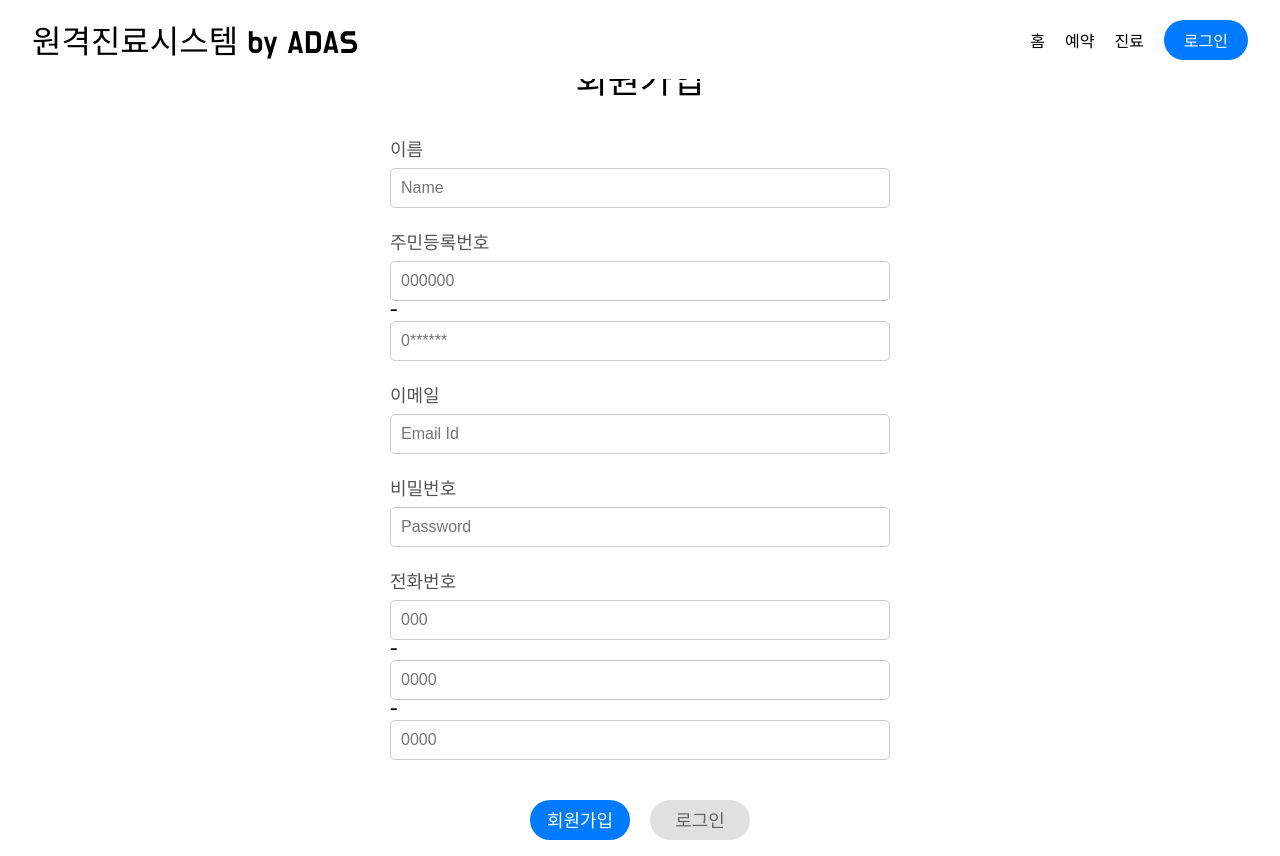
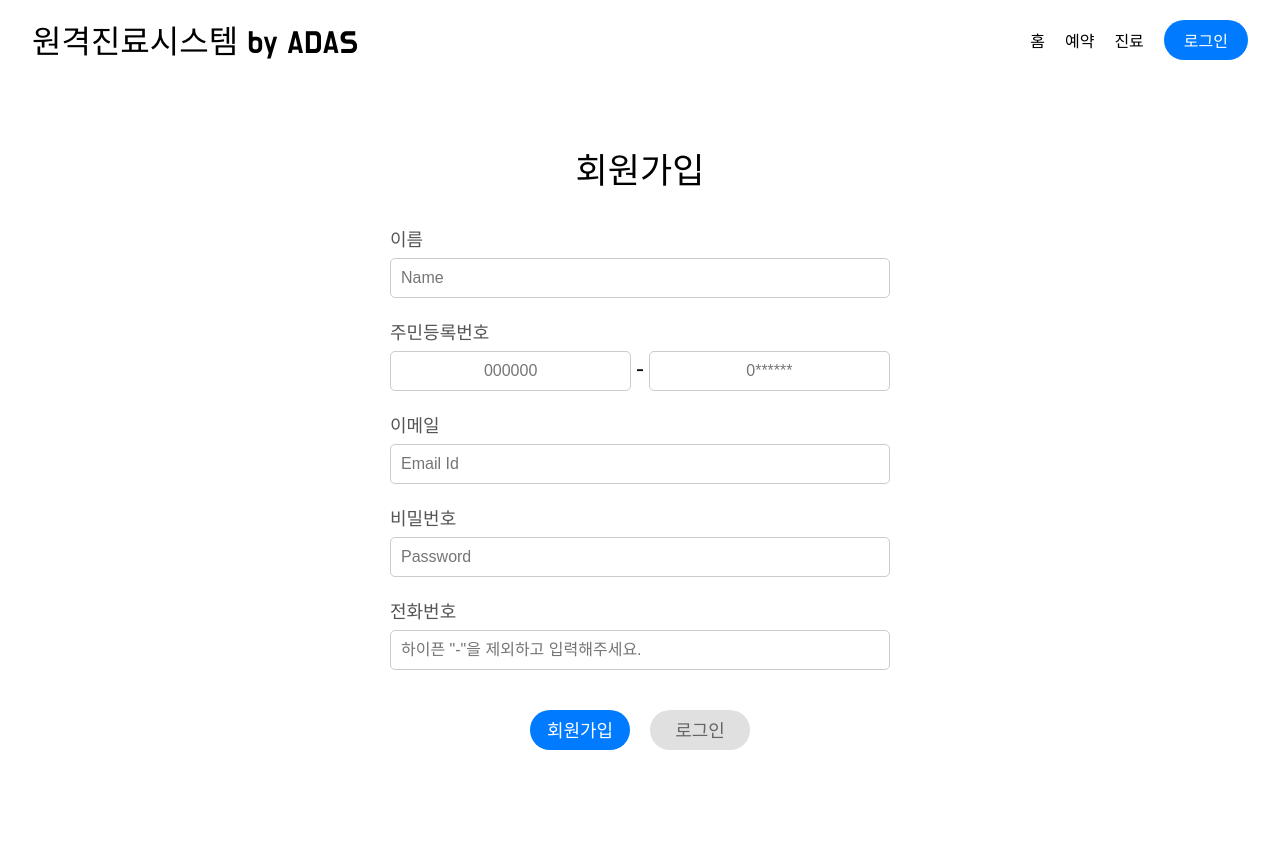
Before and after one commit to hanium-team-ADAS/frontend, a React (Create React App) app: page /patientSignUp in a window 1280 px wide. After the commit the page ends 800 px from the top, so only its background shows below. Built offline with nearby package versions, Linux system fonts and the light colour scheme; a web font is replaced by a local one.

Commit message:
feat: API

```diff
--- a/src/components/Appt/ApptForm.jsx
+++ b/src/components/Appt/ApptForm.jsx
@@ -1,9 +1,11 @@
 import React, { useEffect, useState } from 'react'
 import { getMinMaxDates } from '../../utils/dateUtils';
 import { timeOptions } from '../../utils/timeOptions';
+import api from '../../services/api';
 import '../../styles/apptForm.css'
 
 const ApptForm = ({ doctorData, selectedDoctorIndex, setSelectedDoctorIndex }) => {
+  // 예약 가능한 날짜 범위
   const [minDate, setMinDate] = useState('');
   const [maxDate, setMaxDate] = useState('');
 
@@ -13,13 +15,40 @@ const ApptForm = ({ doctorData, selectedDoctorIndex, setSelectedDoctorIndex }) =
     setMaxDate(maxDate);
   }, []);
 
+  // 의사 선택 변경 시 호출되는 핸들러
   const handleDoctorChange = (event) => {
     setSelectedDoctorIndex(parseInt(event.target.value));
   };
 
+  const [newAppt, setNewAppt] = useState({
+    doctor: '',
+    date:'',
+    time:''
+  });
+
+  const handleChange = (e) => {
+    const {name, value} = e.target;
+    setNewAppt({ ...newAppt, [name]: value });
+  };
+
+  const handleSubmit = async (e) => {
+    e.preventDefault();
+
+    try {
+        const response = await api.post('/', {
+            doctor: newAppt.doctor,
+            date: newAppt.date,
+            time: newAppt.time
+        });
+        alert(response.data);
+      } catch (error) {
+        alert('Submit failed');
+      }
+  };
+
   return (
     <div className='appt-container'>
-      <form>
+      <form className='appt-form' onSubmit={handleSubmit}>
         <div className='appt-inputs'>
             <div className="appt-input">
               <select value={selectedDoctorIndex} onChange={handleDoctorChange}>
@@ -33,7 +62,7 @@ const ApptForm = ({ doctorData, selectedDoctorIndex, setSelectedDoctorIndex }) =
               <input type='text' value={selectedDoctorIndex !== -1 ? doctorData[selectedDoctorIndex].major : ''} readOnly />
             </div>
             <div className="appt-input">
-              <input type='date' min={minDate} max={maxDate}></input>
+              <input type='date' name='date' onChange={handleChange} min={minDate} max={maxDate}></input>
             </div>
             <div className="appt-input">
               <select required id="appt-time" name="appt-time">
--- a/src/components/Auth/DoctorSignUp.jsx
+++ b/src/components/Auth/DoctorSignUp.jsx
@@ -1,49 +1,76 @@
-import React from 'react'
+import React, { useState } from 'react'
 import { useNavigate } from 'react-router-dom'
+import api from '../../services/api';
 import '../../styles/signUp.css'
 
 const DoctorSignUp = () => {
     const navigate = useNavigate();
-
     const handleClick = () => {
         navigate('/login');
     }
+
+    const [user, setUser] = useState({
+        name: '',
+        email: '',
+        password: '',
+        specialization: '',
+        license_number: '',
+        phone: ''
+    });
+
+    const handleChange = (e) => {
+        const { name, value } = e.target;
+        setUser({ ...user, [name]: value });
+    };
+
+    const handleSubmit = async (e) => {
+        e.preventDefault();
+
+        try {
+            const response = await api.post('/doctor/sign-up', user);
+            alert(response.data);
+            alert(user.name + ' 님 환영합니다.\n로그인 페이지로 이동합니다.')
+            navigate('/login');
+        } catch (error) {
+            alert('SignUp failed');
+        }
+    };
 
   return (
     <div className='DoctorSignUp-component'>
         <div className='header'>
             <div className='text'>회원가입</div>
         </div>
-        <form className='form-signUp'>
+        <form className='form-signUp' onSubmit={handleSubmit}>
             <div className="field-signUp">
                 <div className='field-name'>이름</div>
-                <input type="text" className='input' placeholder='Name' name='name'required/>
+                <input type='text' className='input' placeholder='Name' name='name'
+                    value={user.userName} onChange={handleChange} required />
             </div>
-            <div className="field-signUp">
+            <div className='field-signUp'>
                 <div className='field-name'>이메일</div>
-                <input type="email" className='input' placeholder='Email Id' name='email'required/>
+                <input type='email' className='input' placeholder='Email Id' name='email'
+                    value={user.email} onChange={handleChange} required />
             </div>
-            <div className="field-signUp">
+            <div className='field-signUp'>
                 <div className='field-name'>비밀번호</div>
-                <input type="password" className='input' placeholder='Password' name='password'required/>
-            </div>
+                <input type='password' className='input' placeholder='Password' name='password'
+                    value={user.password} onChange={handleChange} required />
+                </div>
             <div className="field-signUp">
                 <div className='field-name'>전공</div>
-                <input type="text" className='input' placeholder='전공 입력' name='major'required/>
+                <input type="text" className='input' placeholder='전공 입력' name='specialization'
+                    value={user.major} onChange={handleChange} required />
             </div>
             <div className="field-signUp">
                 <div className='field-name'>면허정보</div>
-                <input type="text" className='input' placeholder="면허번호 입력" name='license' required />
+                <input type="text" className='input' placeholder="면허번호 입력" name='license_number'
+                    value={user.license} onChange={handleChange} required />
             </div>
-            <div className="field-signUp">
+            <div className='field-signUp'>
                 <div className='field-name'>전화번호</div>
-                <div className='input-phone'>
-                    <input type="text" className='input' placeholder='000' maxLength="3" pattern="[0-1]{3}" name='phone1' required/>
-                    -
-                    <input type="text" className='input' placeholder='0000' maxLength="4" pattern="[0-9]{4}" name='phone2' required/>
-                    -
-                    <input type="text" className='input' placeholder='0000' maxLength="4" pattern="[0-9]{4}" name='phone3' required/>
-                </div>
+                <input type='text' className='input' placeholder='하이픈 "-"을 제외하고 입력해주세요.' name='phone'
+                    value={user.phone} onChange={handleChange} required />
             </div>
             <div className="submit-signUp">
                 <input type='submit' className="submit" value='회원가입'/>
--- a/src/components/Auth/Login.jsx
+++ b/src/components/Auth/Login.jsx
@@ -35,6 +35,8 @@ const Login = () => {
                 password: user.password
             });
             alert(response.data);
+            alert(user.email + ' 님 좋은 하루 되세요.')
+            navigate('/');
         } catch (error) {
             alert('Login failed');
         }
--- a/src/components/Auth/PatientSignUp.jsx
+++ b/src/components/Auth/PatientSignUp.jsx
@@ -1,12 +1,39 @@
-import React from 'react';
+import React, { useState } from 'react';
 import { useNavigate } from 'react-router-dom';
+import api from '../../services/api';
 import '../../styles/signUp.css';
 
 const PatientSignUp = () => {
     const navigate = useNavigate();
-
     const handleClick = () => {
         navigate('/login');
+    };
+
+    const [user, setUser] = useState({
+        name: '',
+        dateOfBirth: '',
+        password: '',
+        email: '',
+        phone: '',
+        gender: ''
+    });
+
+    const handleChange = (e) => {
+        const { name, value } = e.target;
+        setUser({ ...user, [name]: value });
+    };
+
+    const handleSubmit = async (e) => {
+        e.preventDefault();
+
+        try {
+            const response = await api.post('/patient/sign-up', user);
+            alert(response.data);
+            alert(user.name + ' 님 환영합니다.\n로그인 페이지로 이동합니다.')
+            navigate('/login');
+        } catch (error) {
+            alert('SignUp failed');
+        }
     };
 
     return (
@@ -14,36 +41,36 @@ const PatientSignUp = () => {
             <div className='header'>
                 <div className='text'>회원가입</div>
             </div>
-            <form className='form-signUp'>
+            <form className='form-signUp' onSubmit={handleSubmit}>
                 <div className='field-signUp'>
                     <div className='field-name'>이름</div>
-                    <input type='text' className='input' placeholder='Name' name='name' required />
+                    <input type='text' className='input' placeholder='Name' name='name'
+                        value={user.userName} onChange={handleChange} required />
                 </div>
                 <div className='field-signUp'>
                     <div className='field-name'>주민등록번호</div>
-                    <div className='input-phone'>
-                        <input type='text' className='input' placeholder='000000' maxLength='6' pattern='[0-9]{6}' name='residentID1' required />
+                    <div className='input-rrn'>
+                        <input type='text' className='input' placeholder='000000' maxLength='6' pattern='[0-9]{6}' name='dateOfBirth'
+                            value={user.dateOfBirth} onChange={handleChange} required />
                         -
-                        <input type='text' className='input' placeholder='0******' maxLength='1' pattern='[1-4]{1}' name='residentID2' required />
+                        <input type='text' className='input' placeholder='0******' maxLength='1' pattern='[1-4]{1}' name='gender'
+                            value={user.gender} onChange={handleChange} required />
                     </div>
                 </div>
                 <div className='field-signUp'>
                     <div className='field-name'>이메일</div>
-                    <input type='email' className='input' placeholder='Email Id' name='email' required />
+                    <input type='email' className='input' placeholder='Email Id' name='email'
+                        value={user.email} onChange={handleChange} required />
                 </div>
                 <div className='field-signUp'>
                     <div className='field-name'>비밀번호</div>
-                    <input type='password' className='input' placeholder='Password' name='password' required />
+                    <input type='password' className='input' placeholder='Password' name='password'
+                        value={user.password} onChange={handleChange} required />
                 </div>
                 <div className='field-signUp'>
                     <div className='field-name'>전화번호</div>
-                    <div className='input-phone'>
-                        <input type='text' className='input' placeholder='000' maxLength='3' pattern='[0-1]{3}' name='phone1' required />
-                        -
-                        <input type='text' className='input' placeholder='0000' maxLength='4' pattern='[0-9]{4}' name='phone2' required />
-                        -
-                        <input type='text' className='input' placeholder='0000' maxLength='4' pattern='[0-9]{4}' name='phone3' required />
-                    </div>
+                    <input type='text' className='input' placeholder='하이픈 "-"을 제외하고 입력해주세요.' name='phone'
+                        value={user.phone} onChange={handleChange} required />
                 </div>
                 <div className='submit-signUp'>
                     <input type='submit' className='submit' value='회원가입' />
--- /dev/null
+++ b/src/services/api.js
@@ -0,0 +1,9 @@
+import axios from "axios";
+
+// 기본적인 axios 인스턴스 설정
+const api = axios.create({
+    baseURL: 'http://ec2-52-78-187-152.ap-northeast-2.compute.amazonaws.com:8080',
+    timeout: 1000
+});
+
+export default api;
```
Also changed, not shown: src/components/SwaggerUI.jsx (added, +13 -0 lines).
